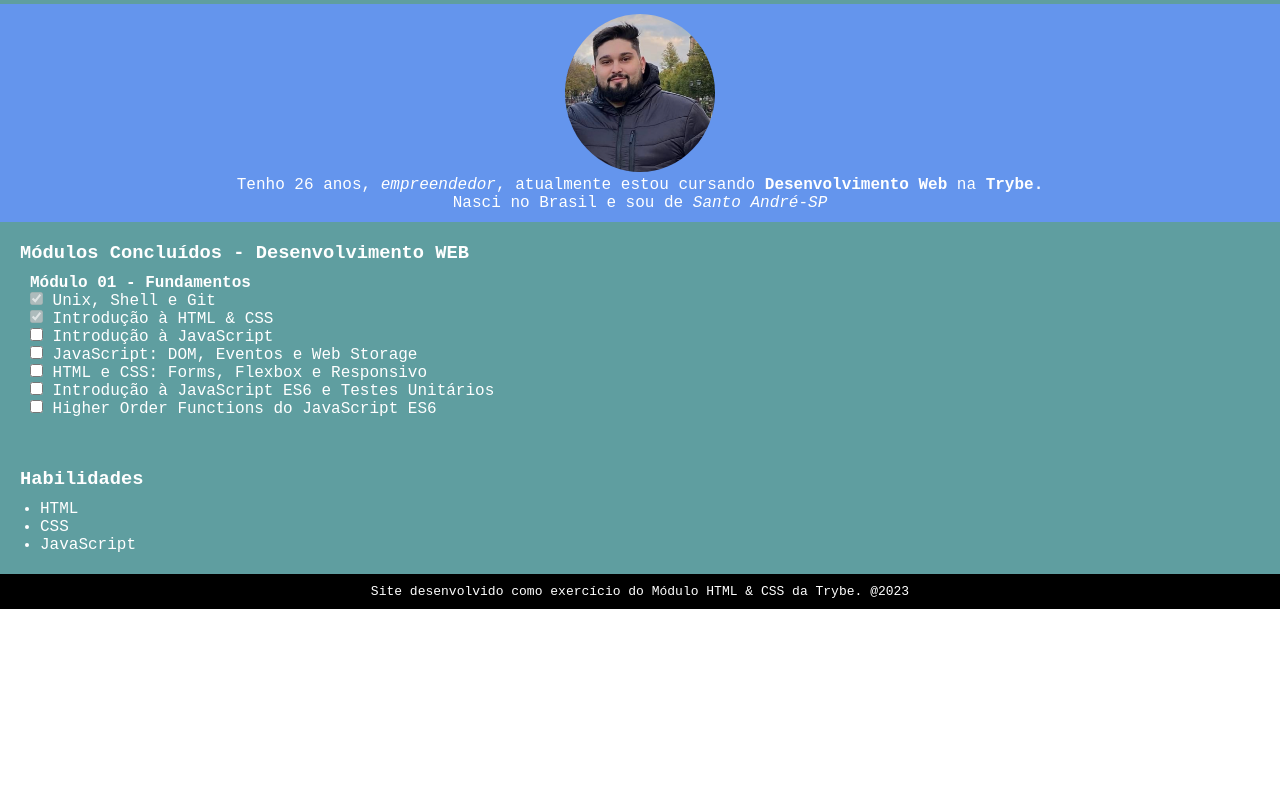
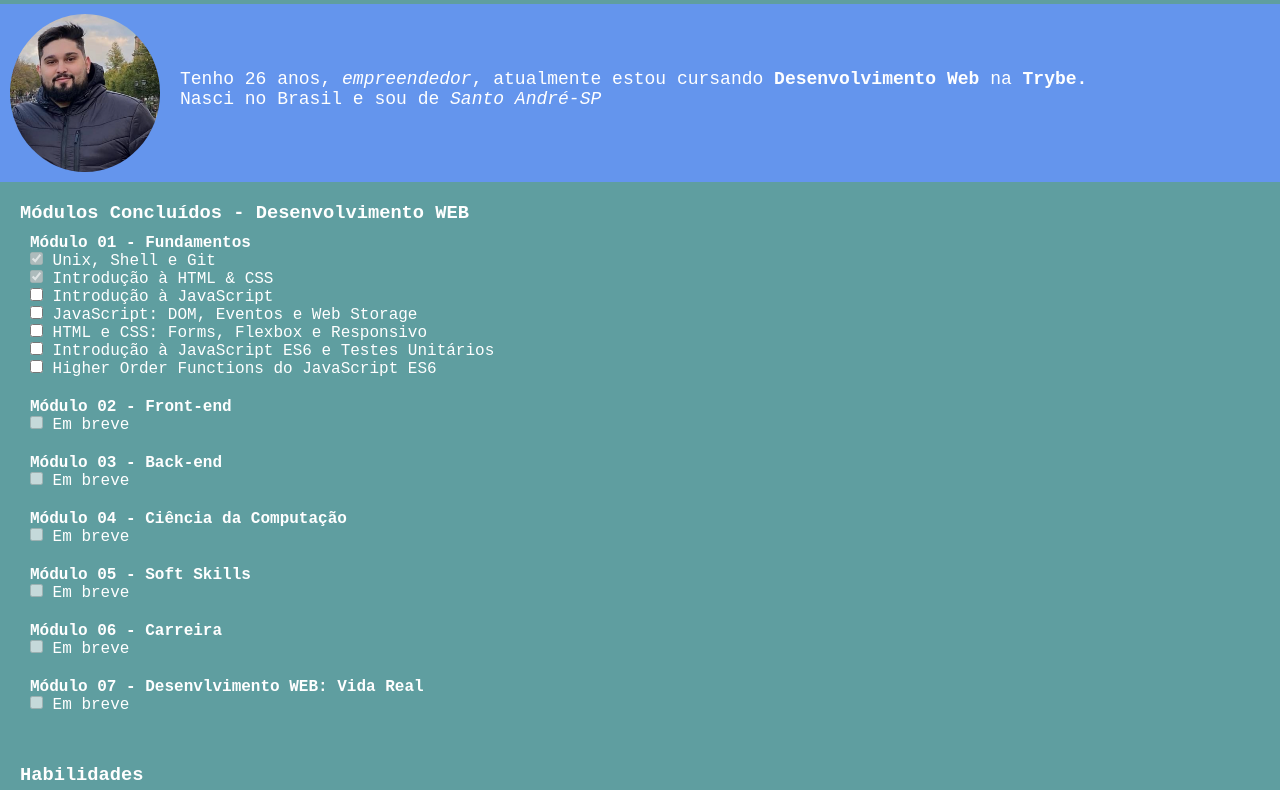
Before and after one commit to phzani/phzani.github.io, a plain HTML site: page index.html in a window 1280 px wide. Shown: the part 121-911 px from the top of the page. Before the commit the page ends 800 px from the top, so only its background shows below. Drawn offline with Linux system fonts and the light colour scheme.

Commit message:
atualizaçao portfolio

```diff
--- a/index.html
+++ b/index.html
@@ -21,12 +21,12 @@
 </div>
     <h1 class= "nome">Pedro Henrique Zani</h1>
 
-<div class="description">
+<section class="description">
+    <img src="./images/IMG_1821.jpg " alt="Eu no canal em Amsterdã" id="img"/>
     <div>
-   <img src="./images/IMG_1821.jpg " alt="Eu no canal em Amsterdã" id="img"/>
-    <p>Tenho 26 anos, <em>empreendedor</em>, atualmente estou cursando <strong>Desenvolvimento Web</strong> na <strong>Trybe.</strong> <br> Nasci no Brasil e sou de <em>Santo André-SP</em></p>
+        <p>Tenho 26 anos, <em>empreendedor</em>, atualmente estou cursando <strong>Desenvolvimento Web</strong> na <strong>Trybe.</strong> <br> Nasci no Brasil e sou de <em>Santo André-SP</em></p>
     </div>
-</div>
+</section>
 
     <div class= "modulos">
     <h3>Módulos Concluídos - Desenvolvimento WEB</h3>
@@ -40,6 +40,30 @@
             <input type="checkbox" name=mybox value="3" > HTML e CSS: Forms, Flexbox e Responsivo<br>
             <input type="checkbox" name=mybox value="3" > Introdução à JavaScript ES6 e Testes Unitários<br>
             <input type="checkbox" name=mybox value="3" > Higher Order Functions do JavaScript ES6<br>
+          </form>
+          <form name=myform value=>
+            <h4>Módulo 02 - Front-end</h4>
+            <input type="checkbox" name=mybox value="1" disabled='true'> Em breve<br>
+          </form>
+          <form name=myform value=>
+            <h4>Módulo 03 - Back-end</h4>
+            <input type="checkbox" name=mybox value="1"disabled='true'> Em breve<br>
+          </form>
+          <form name=myform value=>
+            <h4>Módulo 04 - Ciência da Computação</h4>
+            <input type="checkbox" name=mybox value="1"disabled='true'> Em breve<br>
+          </form>
+          <form name=myform value=>
+            <h4>Módulo 05 - Soft Skills</h4>
+            <input type="checkbox" name=mybox value="1" disabled='true'> Em breve<br>
+          </form>
+          <form name=myform value=>
+            <h4>Módulo 06 - Carreira</h4>
+            <input type="checkbox" name=mybox value="1" disabled='true'> Em breve<br>
+          </form>
+          <form name=myform value=>
+            <h4>Módulo 07 - Desenvlvimento WEB: Vida Real</h4>
+            <input type="checkbox" name=mybox value="1" disabled='true'> Em breve<br>
           </form>
 </div>
 <div class= "habilidades">
--- a/style.css
+++ b/style.css
@@ -1,13 +1,14 @@
 * {
-    margin: 0 auto;
+    margin: 0;
     padding: 0;
     box-sizing: border-box;
+
 }
 
 .menu {
     background-color: rgb(0, 0, 0);
     font-family: 'Courier New', Courier, monospace;
-    text-align: center;
+    text-align: left;
 }
 .menu li {
     display: inline;
@@ -28,28 +29,37 @@ font-family: 'Courier New', Courier, monospace;
 background-color: cadetblue;
 color: white;
 padding: 20px;
-text-align: center;
+text-align: left;
+
 }
 .description {
     background-color: cornflowerblue;
     padding: 10px;
-    text-align: center;
-
+    display: flex;
+    text-align: left;
 }
 .description p {
     font-family: 'Courier New', Courier, monospace;
     color: white;
+    text-align: left;
+    padding-top: 55px;
+    font-size: large;
+    padding-left: 20px;
+
+
+
 }
 .description img {
     border-radius: 100%;
     width: 150px;
+    display: inline-block;
+    text-align: left;
 }
 .modulos {
     background-color: cadetblue;
     font-family: 'Courier New', Courier, monospace;
     color: white;
     padding: 20px;
-
     }
     .modulos form {
         padding: 10px;
```
